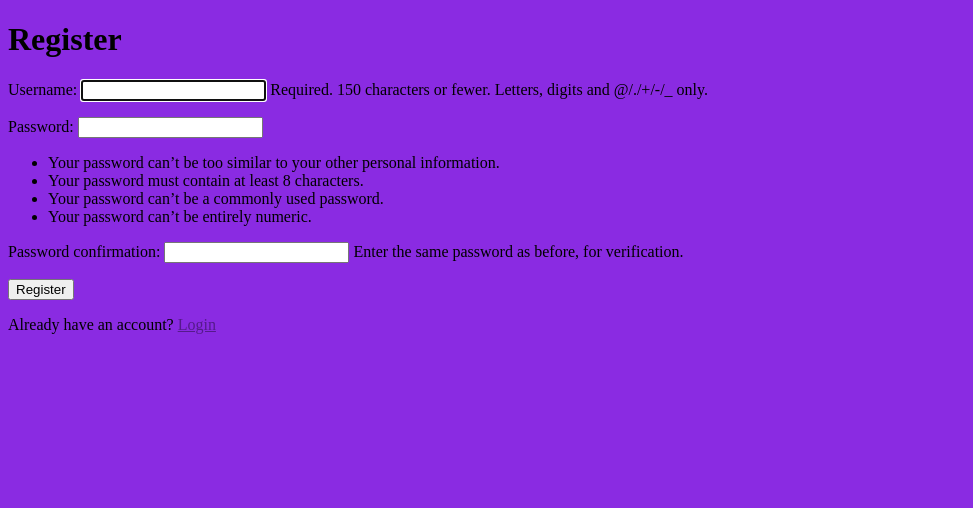
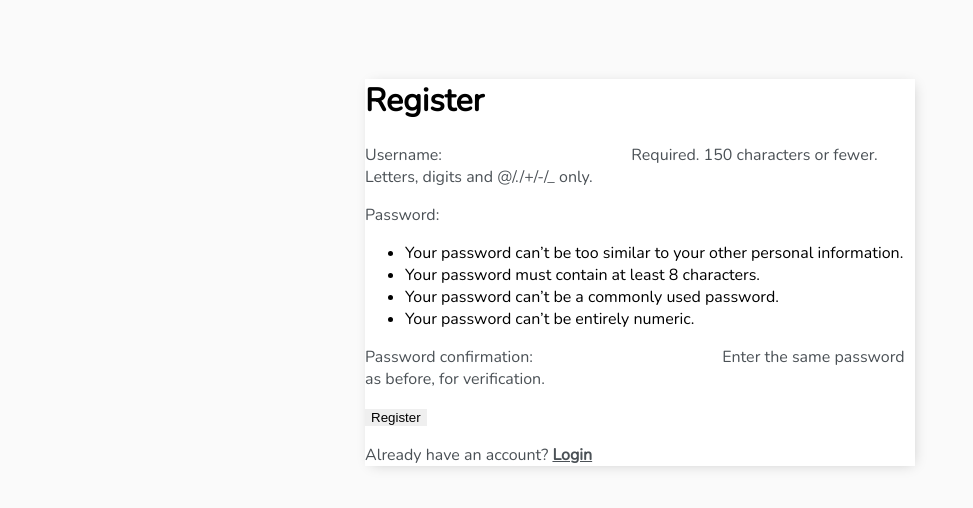
Before and after one commit to Gus1616/To-Do_List_withDjango, a Django app: page /register/ in a window 1280 px wide. Shown: the top 508 px of the page, without its empty margins (0-973 px from the left). Run offline with Django 3.2, Linux system fonts and the light colour scheme.

Commit message:
adding some CSS

```diff
--- a/base/templates/base/main.html
+++ b/base/templates/base/main.html
@@ -7,11 +7,47 @@
         <title>TO Do List</title>
         <meta name="description" content="">
         <meta name="viewport" content="width=device-width, initial-scale=1">
+        <link rel="preconnect" href="https://fonts.gstatic.com">
+        <link href="https://fonts.googleapis.com/css2?family=Nunito:wght@200&display=swap" rel="stylesheet">
 
-    <style>
-        body {
-            background-color: blueviolet;
-        }
+        <style>
+            body {
+                background-color: #FAFAFA;
+                font-family: 'Nunito', sans-serif;
+                padding-top: 50px;
+            }
+
+            h1,
+            h2,
+            h3,
+            h4,
+            h5,
+            h6,
+                {
+                font-family: 'Raleway', sans-serif;
+            }
+
+            a,
+            p {
+                color: #4b5156
+            }
+
+            a {
+                font-weight: 600;
+            }
+
+            .container {
+                max-width: 550px;
+                margin: auto;
+                background-color: #fff;
+                -webkit-box-shadow: 2px 2px 13px -4px rgba(0, 0, 0, 0.21);
+                box-shadow: 2px 2px 13px -4px rgba(0, 0, 0, 0.21);
+            }
+
+            input {
+                outline: none;
+                border: none;
+            }
     </style>
     </head>
     <body>
--- a/base/templates/base/register.html
+++ b/base/templates/base/register.html
@@ -15,7 +15,7 @@
 
 </form>
 
-<p>Already have an account? <a href="">Login</a></p>
+<p>Already have an account? <a href="{% url 'login' %}">Login</a></p>
 
 
 {% endblock content %}
```
Also changed, not shown: db.sqlite3.
